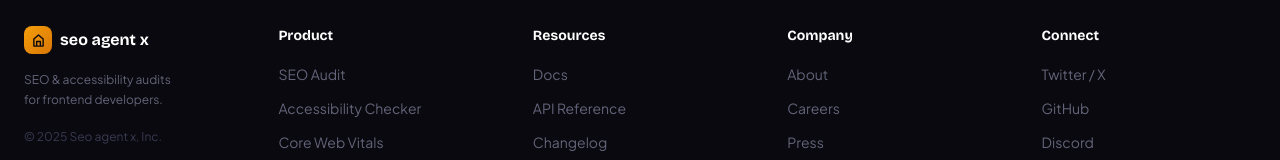
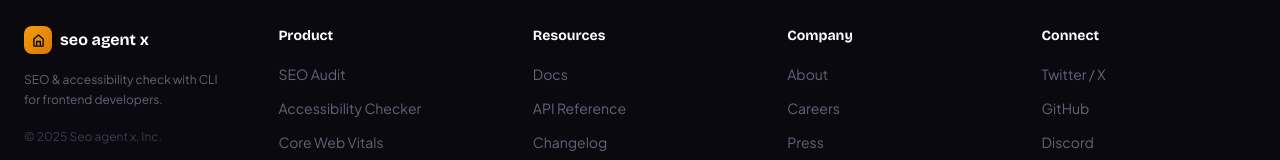
Before and after one commit to Anilbal/seo-agent-x-website, a Next.js app: page / in a window 1280 px wide. Shown: the part 5777-5937 px from the top of the page. Built offline with nearby package versions, Linux system fonts and the light colour scheme.

Commit message:
fix warning

```diff
--- a/components/Footer.tsx
+++ b/components/Footer.tsx
@@ -50,7 +50,7 @@ export function Footer() {
             </span>
           </div>
           <p className="text-[#64647a] font-jakarta text-xs leading-relaxed mb-5">
-            SEO &amp; accessibility audits
+            SEO &amp; accessibility check with CLI
             <br />
             for frontend developers.
           </p>
```
